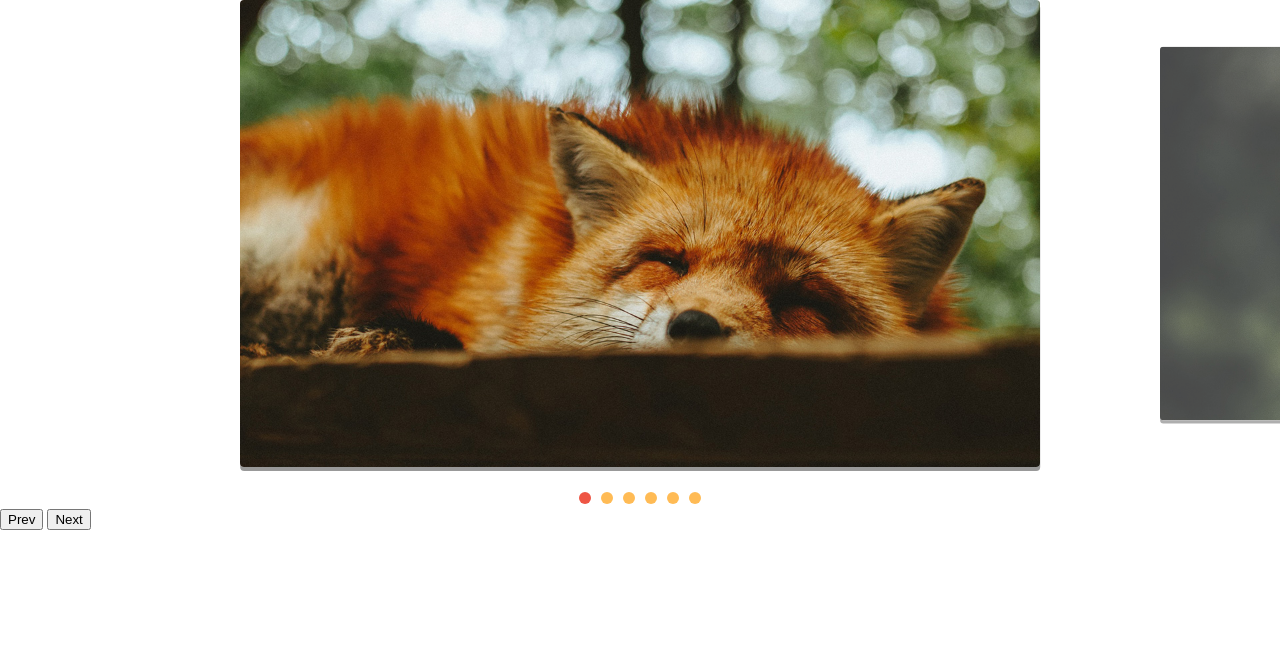
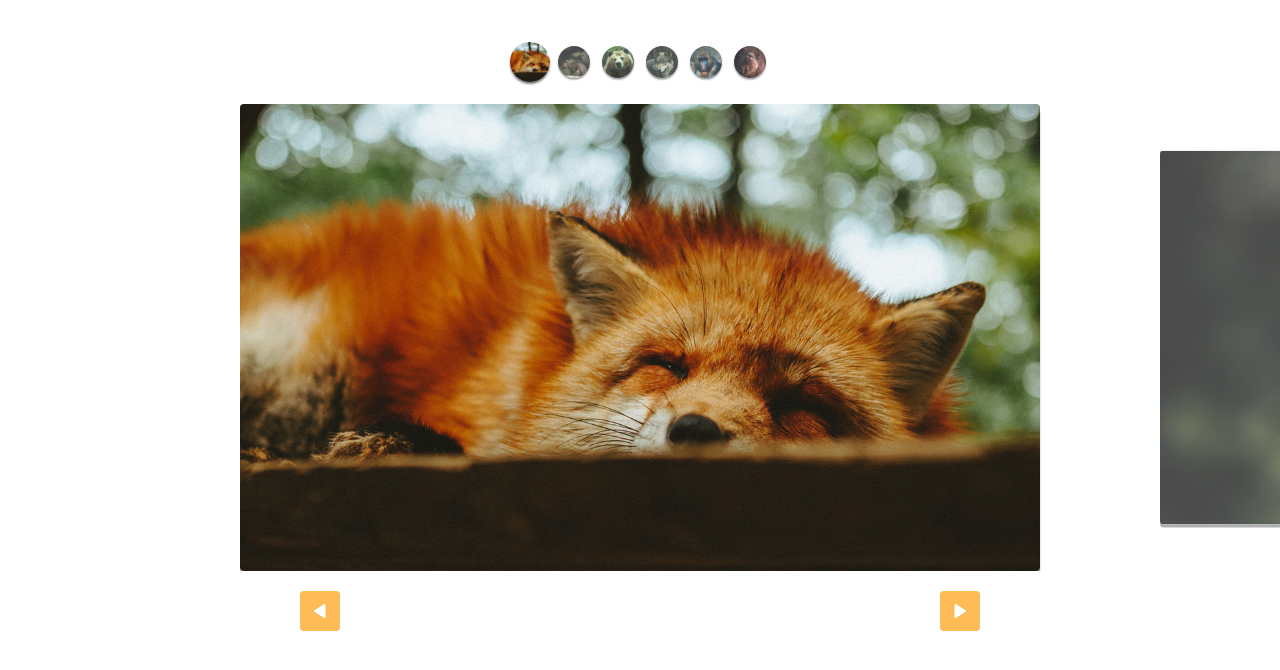
Before and after one commit to joaobhenrique/slide, a plain HTML site: page index.html in a window 1280 px wide. Drawn offline with Linux system fonts and the light colour scheme.

Commit message:
custom controls estilizados

```diff
--- a/css/style.css
+++ b/css/style.css
@@ -65,3 +65,48 @@ img {
 [data-control="slide"] li a:hover {
   background: #e54;
 }
+
+.custom-controls {
+  display: flex;
+  justify-content: center;
+  margin-top: 40px;
+  margin-bottom: 20px;
+  flex-wrap: wrap;
+}
+
+.custom-controls li {
+  opacity: 0.8;
+  transform: scale(0.8);
+  width: 40px;
+  height: 40px;
+  border-radius: 50%;
+  overflow: hidden;
+  margin: 2px;
+  box-shadow: 0 2px 2px rgba(0, 0, 0, 0.5);
+  transition: 0.3s;
+}
+
+.custom-controls li.active {
+  opacity: 1;
+  transform: scale(1);
+}
+
+.arrow-nav {
+  display: flex;
+  justify-content: space-around;
+  margin: 20px 0;
+}
+
+.arrow-nav button {
+  cursor: pointer;
+  border: none;
+  border-radius: 4px;
+  color: white;
+  width: 40px;
+  height: 40px;
+  background: #fb5 url("../img/arrow.svg") center center no-repeat;
+}
+
+.arrow-nav button.prev {
+  transform: rotate(-180deg);
+}
--- a/index.html
+++ b/index.html
@@ -11,6 +11,15 @@
 
 <body>
 
+  <ul class="custom-controls">
+    <li><img src="img/foto1-thumb.jpg" alt=""></li>
+    <li><img src="img/foto2-thumb.jpg" alt=""></li>
+    <li><img src="img/foto3-thumb.jpg" alt=""></li>
+    <li><img src="img/foto4-thumb.jpg" alt=""></li>
+    <li><img src="img/foto5-thumb.jpg" alt=""></li>
+    <li><img src="img/foto6-thumb.jpg" alt=""></li>
+  </ul>
+
   <div class="slide_wrapper">
     <ul class="slide">
       <li><img src="img/foto1.jpg" alt=""></li>
@@ -23,8 +32,8 @@
   </div>
 
   <div class="arrow-nav">
-    <button class="prev">Prev</button>
-    <button class="next">Next</button>
+    <button class="prev"></button>
+    <button class="next"></button>
   </div>
 
   <script type="module" src="js/script.js"></script>
--- a/js/script.js
+++ b/js/script.js
@@ -1,8 +1,6 @@
-import { SlideNav } from "./slide.js";
+import SlideNav from "./slide.js";
 
 const slide = new SlideNav(".slide", ".slide_wrapper");
 slide.init();
 slide.addArrow(".prev", ".next");
-slide.addControl();
-
-console.log(slide);
+slide.addControl(".custom-controls");
--- a/js/slide.js
+++ b/js/slide.js
@@ -159,7 +159,7 @@ export class Slide {
   }
 }
 
-export class SlideNav extends Slide {
+export default class SlideNav extends Slide {
   constructor(slide, wrapper) {
     super(slide, wrapper);
     this.bindControlEvents();
```
